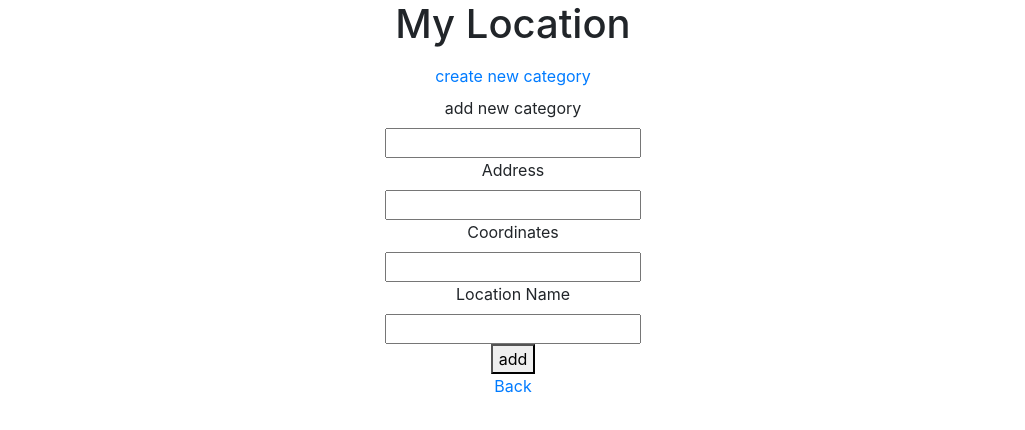
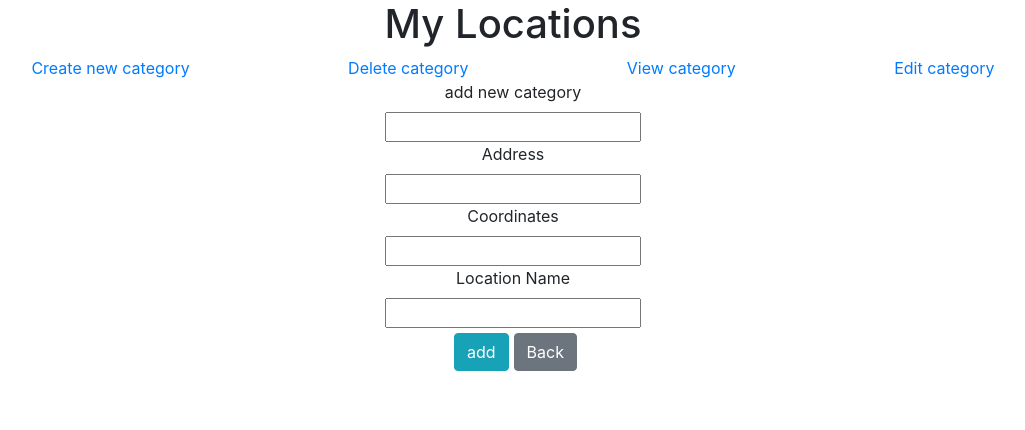
Before and after one commit to shirafeldinger/My-Locations, a React (Create React App) app in the folder my-app/: page /newCategory in a window 1280 px wide. Shown: the top 430 px of the page, without its empty margins (127-1152 px from the left). Built offline with nearby package versions, Linux system fonts and the light colour scheme.

Commit message:
add and remove functions

```diff
--- a/my-app/src/App.tsx
+++ b/my-app/src/App.tsx
@@ -6,19 +6,34 @@ import { BrowserRouter as Router, Switch, Route, Link } from 'react-router-dom'
 import NewCategory from './components/newCategory/newCategory';
 import CategoryList from './components/categoryList/CategoryList';
 import CategoryDetails from './components/categoryDetails/categoryDetails';
+import { useDispatch, useSelector } from 'react-redux';
+import { ActionTypes, MyLocationState } from './types';
 
 function App() {
+  const categories = useSelector<MyLocationState>(state => state.categories) as Array<string>;
+  const categorySelected = useSelector<MyLocationState>(state => state.categorySelected) as string;
+  const dispatch = useDispatch();
+
+  const removeCategory = (categorySelected: string) => {
+    let tempCategories = categories.filter(category => category !== categorySelected)
+    dispatch({ type: ActionTypes.setCategory, categories: tempCategories })
+  }
+
   return (
     <div className="App">
-      <h1>My Location</h1>
+      <h1>My Locations</h1>
       <Router>
-
-        <Link className="nav-link" to="/newCategory">create new category</Link>
+        <div style={{ display: 'flex', justifyContent: 'space-evenly' }}>
+          <Link to="/newCategory">Create new category</Link>
+          <Link onClick={() => { removeCategory(categorySelected) }} to='/'>Delete category</Link>
+          <Link to="/categoryDetails">View category</Link>
+          <Link to="/categoryDetails">Edit category</Link>
+        </div>
 
         <Switch>
           <Route exact path='/' component={() => { return <CategoryList /> }} />
           <Route exact path='/newCategory' component={() => { return <NewCategory /> }} />
-          <Route exact path='/category/:name' component={() => { return <CategoryDetails /> }} />
+          <Route exact path='/categoryDetails' component={() => { return <CategoryDetails /> }} />
         </Switch>
       </Router>
     </div>
--- a/my-app/src/components/categoryDetails/categoryDetails.tsx
+++ b/my-app/src/components/categoryDetails/categoryDetails.tsx
@@ -1,16 +1,14 @@
 
 import React from "react";
-import { useSelector, useDispatch } from "react-redux"
+import { useSelector } from "react-redux"
 import { Link, useParams } from "react-router-dom";
-import { ActionTypes, MyLocationState, Location, ParamTypes } from '../../types';
+import { MyLocationState, Location, ParamTypes } from '../../types';
 
 
 function CategoryDetails() {
     const locations = useSelector<MyLocationState>(state => state.locations) as Array<Location>;
-    const dispatch = useDispatch();
-    const { name } = useParams<ParamTypes>();
-
-    const CategoryLocations = locations.filter(location => location.category === name)
+    const categorySelected = useSelector<MyLocationState>(state => state.categorySelected) as string;
+    const CategoryLocations = locations.filter(location => location.category === categorySelected)
 
     return (
         <div className="list-group">
--- a/my-app/src/components/categoryList/CategoryList.tsx
+++ b/my-app/src/components/categoryList/CategoryList.tsx
@@ -1,19 +1,18 @@
 import './categoryList.css';
 import { useSelector, useDispatch } from "react-redux"
-import { MyLocationState } from '../../types';
+import { ActionTypes, MyLocationState } from '../../types';
 import React from 'react';
 import { Link } from 'react-router-dom';
 
 function CategoryList() {
     const categories = useSelector<MyLocationState>(state => state.categories) as Array<string>;
     const dispatch = useDispatch();
-    const passCategory = (name: string) => {
 
-    }
     return (
         <ul className="list-group">
-            {categories.map((catName, index) => {
-                return <Link to={'/category/' + catName} key={index} className="list-group-item">{catName}</Link>
+            {categories.map((category, index) => {
+                return <button onClick={() => dispatch({ type: ActionTypes.setCategorySelected, categorySelected: category })}
+                    key={index} className="list-group-item">{category}</button>
             })}
         </ul>
     );
--- a/my-app/src/components/newCategory/newCategory.tsx
+++ b/my-app/src/components/newCategory/newCategory.tsx
@@ -34,8 +34,11 @@ function NewCategory() {
             <input type="text" onChange={(e) => { setInputCoordinates(e.target.value) }} />
             <label >Location Name</label>
             <input type="text" onChange={(e) => { setInputName(e.target.value) }} />
-            <button onClick={() => { addCategory(); addCategoryDetails() }}>add</button>
-            <Link to="/">Back </Link>
+
+            <div>
+                <button style={{ margin: 5 }} className='btn btn-info' onClick={() => { addCategory(); addCategoryDetails() }}>add</button>
+                <Link className='btn btn-secondary' to="/">Back </Link>
+            </div>
         </div>
     );
 }
--- a/my-app/src/index.tsx
+++ b/my-app/src/index.tsx
@@ -10,7 +10,7 @@ import { ActionTypes, LocationActions, MyLocationState } from './types';
 const initialState = {
   categories: ['a', 'b', 'c'],
   locations: [],
-  categoryChosen: ''
+  categorySelected: ''
 };
 
 const reducer = (state: MyLocationState = initialState, action: LocationActions): MyLocationState => {
@@ -19,6 +19,8 @@ const reducer = (state: MyLocationState = initialState, action: LocationActions)
       return { ...state, categories: action.categories }
     case ActionTypes.setLocations:
       return { ...state, locations: action.locations }
+    case ActionTypes.setCategorySelected:
+      return { ...state, categorySelected: action.categorySelected }
     default:
       return state;
   };
--- a/my-app/src/types.ts
+++ b/my-app/src/types.ts
@@ -8,11 +8,13 @@ export type Location = {
 export type MyLocationState = {
   locations: Array<Location>;
   categories: Array<string>;
+  categorySelected: string;
 };
 
 export enum ActionTypes {
   setCategory = "SET_CATEGORY",
   setLocations = "SET_LOCATION",
+  setCategorySelected = "SET_CATEGORY_SELECTED",
 }
 export type ParamTypes = {
   name: string;
@@ -25,4 +27,8 @@ export type LocationActions =
   | {
       type: ActionTypes.setLocations;
       locations: Array<Location>;
+    }
+  | {
+      type: ActionTypes.setCategorySelected;
+      categorySelected: string;
     };
```
